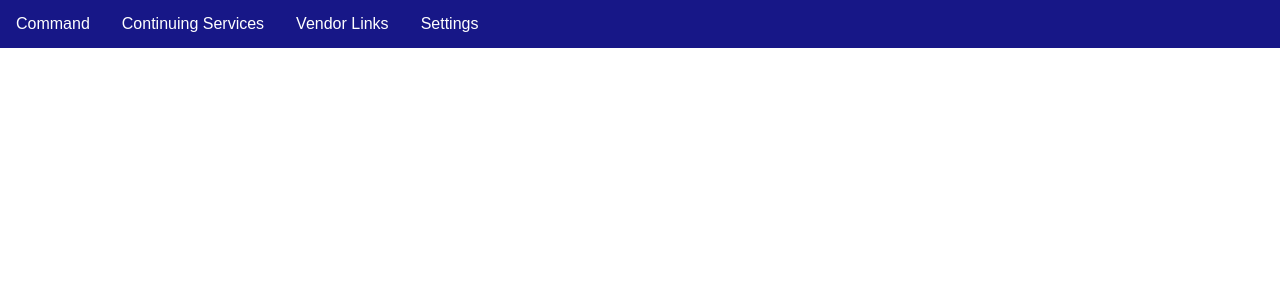
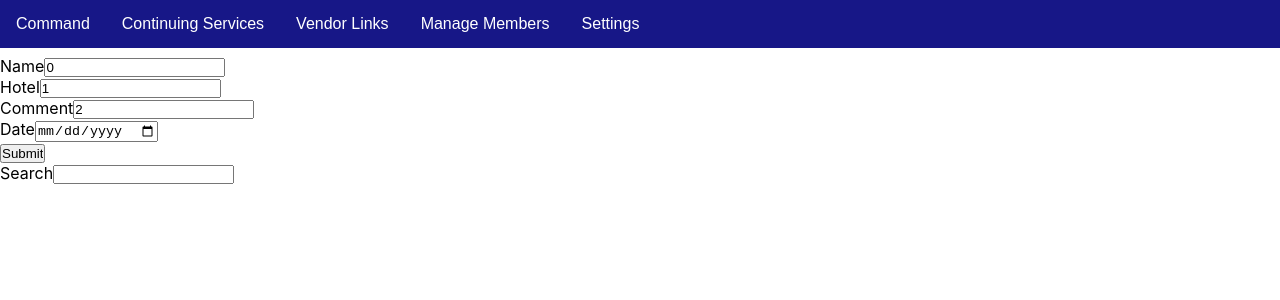
Before and after one commit to TravisAlanH/Navy-Page, a React (Create React App) app: page /Members in a window 1280 px wide. Shown: the top 300 px of the page. Built offline with nearby package versions, Linux system fonts and the light colour scheme.

Commit message:
Members Section Added
Working; Members =>

input to filter members by name, currently returns only first item (incorrect), or returns first item (incorrect) with correct filter item

```diff
--- a/src/App.js
+++ b/src/App.js
@@ -5,6 +5,7 @@ import "./Styles/RPN.css";
 import "./Styles/Data.css";
 import "./Styles/Home.css";
 import "./Styles/Todo.css";
+import "./Styles/Member.css";
 
 // import HomePage from "./Components/HomePage";
 import { BrowserRouter as Router } from "react-router-dom";
--- /dev/null
+++ b/src/Components/BaseComponents/LabelWInputObject.js
@@ -0,0 +1,72 @@
+import React from "react";
+
+export default function LabelWInput({
+  Name,
+  Type,
+  dataInput,
+  Element,
+  Row,
+  Col,
+}) {
+  let returnElement;
+  switch (Element) {
+    case "input":
+      returnElement = (
+        <div className="FlexRowCenterEnd">
+          <label>{Name}</label>
+          <input
+            type={Type}
+            id={Name}
+            placeholder={Name}
+            defaultValue={dataInput}
+          />
+        </div>
+      );
+      break;
+    case "textarea":
+      returnElement = (
+        <div className="FlexRowCenterEnd">
+          <label>{Name}</label>
+          <input
+            type={Type}
+            id={Name}
+            placeholder={Name}
+            defaultValue={dataInput}
+            rows={Row}
+            column={Col}
+          />
+        </div>
+      );
+      break;
+    case "view":
+      returnElement = (
+        <div className="FlexRowCenterEnd">
+          <label>{Name}</label>
+          <input
+            type={Type}
+            id={Name}
+            placeholder={Name}
+            defaultValue={dataInput.Name}
+            rows={Row}
+            column={Col}
+          />
+        </div>
+      );
+      break;
+    default:
+      break;
+  }
+
+  return returnElement;
+  //   return (
+  //     <div className="FlexRowCenterEnd">
+  //       <label>{Name}</label>
+  //       <input
+  //         type={Type}
+  //         id={Name}
+  //         placeholder={Name}
+  //         defaultValue={dataInput}
+  //       />
+  //     </div>
+  //   );
+}
--- a/src/Components/BuildContext/RouterPath.js
+++ b/src/Components/BuildContext/RouterPath.js
@@ -4,6 +4,7 @@ import HomePage from "../HomePage";
 import RNPDataEdit from "../IRP/RNPDataEdit";
 import ViewIPRList from "../IRP/ViewIPRList";
 import ViewIPRRPNDocs from "../IRP/ViewIPR_RPNDocs";
+import Members from "../Members/Members";
 import Todo from "../Todo";
 import Data from "./Data";
 import Settings from "./Settings";
@@ -15,6 +16,7 @@ export default function RouterPath() {
       <Route path="/" element={<Navigate replace to="/Home" />} />
       <Route exact path="/Home" element={<HomePage />}></Route>
       <Route exact path="/Todo" element={<Todo />}></Route>
+      <Route exact path="/Members" element={<Members />}></Route>
 
       <Route exact path="/IPR_List" element={<ViewIPRList />}></Route>
       <Route
--- /dev/null
+++ b/src/Components/Members/Members.js
@@ -0,0 +1,104 @@
+import React, { useState } from "react";
+import LabelWInputObject from "../BaseComponents/LabelWInputObject";
+import { v4 as uuid } from "uuid";
+
+export default function Members() {
+  const [rerender, setRerender] = useState(false);
+
+  const [searchText, setSearchText] = React.useState("");
+
+  //   const MemberData = ["Name", "Hotel", "Comment"];
+  const MemberData = [
+    {
+      "Name": "Name",
+      "Type": "text",
+      "Element": "input",
+      "Row": 10,
+      "Col": 10,
+    },
+    { "Name": "Hotel", "Type": "text", "Element": "input" },
+    { "Name": "Comment", "Type": "text", "Element": "input" },
+    { "Name": "Date", "Type": "date", "Element": "input" },
+  ];
+
+  let NewData = {};
+  let Members = JSON.parse(localStorage.getItem("Members")) || [];
+
+  function handleSubmit(e) {
+    NewData["ID"] = uuid();
+    MemberData.map((item) => {
+      NewData[item.Name] = document.getElementById(item.Name).value;
+      return null;
+    });
+    Members.push(NewData);
+    localStorage.setItem("Members", JSON.stringify(Members));
+    setRerender(!rerender);
+  }
+
+  function handleUpdate(e) {
+    Members.map((item) => {
+      if (item.ID === e.target.elements.ID.value) {
+        console.log("h");
+        item.Name = e.target.elements.Name.value;
+        item.Comment = e.target.elements.Comment.value;
+        item.Hotel = e.target.elements.Hotel.value;
+        item.Date = e.target.elements.Date.value;
+      }
+      return item;
+    });
+    localStorage.setItem("Members", JSON.stringify(Members));
+    setRerender(!rerender);
+  }
+
+  function handleDelete(ID) {
+    Members.map((item, index) => {
+      if (item.ID === ID) {
+        Members.splice(index, 1);
+      }
+      return item;
+    });
+    localStorage.setItem("Members", JSON.stringify(Members));
+    setRerender(!rerender);
+  }
+
+  let RenderedMembers = Members.filter(({ Name }) => Name.toLowerCase().includes(searchText.toLowerCase()));
+
+  return (
+    <div>
+      {/* ADD MEMBERS */}
+      <div>
+        <form onSubmit={handleSubmit}>
+          {MemberData.map((item, index) => {
+            return <LabelWInputObject {...item} dataInput={index} key={index} />;
+          })}
+          <input type={"submit"} />
+        </form>
+      </div>
+      <label>Search</label>
+
+      <input type="text" value={searchText} onChange={({ target }) => setSearchText(target.value)} />
+      {/* VIEW MEMBERS */}
+      <div className="Grid4">
+        {RenderedMembers.map((item, index) => {
+          return (
+            <div className="FlexRowCenterCenter" key={index}>
+              <form onSubmit={handleUpdate}>
+                <input type="text" defaultValue={item.ID} style={{ display: "none" }} name="ID" />
+                <label>Name</label>
+                <input type={"text"} defaultValue={item.Name} name="Name" />
+                <label>Comment</label>
+                <input type={"text"} defaultValue={item.Comment} name="Comment" />
+                <label>Hotel</label>
+                <input type={"text"} defaultValue={item.Hotel} name="Hotel" />
+                <label>Date</label>
+                <input type={"date"} defaultValue={item.Date} name="Date" />
+                <input type={"submit"} />
+              </form>
+              <button onClick={() => handleDelete(item.ID)}>X</button>
+            </div>
+          );
+        })}
+      </div>
+    </div>
+  );
+}
--- a/src/Components/NavBars/TopNavItem.js
+++ b/src/Components/NavBars/TopNavItem.js
@@ -45,6 +45,16 @@ export default function TopNavItem() {
       "Content": [],
     },
     {
+      "Title": "Manage Members",
+      "Type": "",
+      "Content": [
+        {
+          "Title": "Members",
+          "Link": "/Members",
+        },
+      ],
+    },
+    {
       "Title": "Settings",
       "Type": "",
       "Content": [
--- a/src/Components/Todo.js
+++ b/src/Components/Todo.js
@@ -2,41 +2,15 @@ import React, { useState } from "react";
 import { v4 as uuid } from "uuid";
 import LabelWInput from "./BaseComponents/LabelWInput";
 import { add } from "date-fns";
-import {
-  FaCog,
-  FaRegCheckCircle,
-  FaRegCircle,
-  FaRegWindowClose,
-} from "react-icons/fa";
+import { FaCog, FaRegCheckCircle, FaRegCircle, FaRegWindowClose } from "react-icons/fa";
 
 export default function Todo() {
   const [adjustDate, setAdjustDate] = useState(0);
   const [rerender, setRerender] = useState(false);
 
-  var month = [
-    "January",
-    "February",
-    "March",
-    "April",
-    "May",
-    "June",
-    "July",
-    "August",
-    "September",
-    "October",
-    "November",
-    "December",
-  ];
+  var month = ["January", "February", "March", "April", "May", "June", "July", "August", "September", "October", "November", "December"];
 
-  var days = [
-    "Sunday",
-    "Monday",
-    "Tuesday",
-    "Wednesday",
-    "Thursday",
-    "Friday",
-    "Saturday",
-  ];
+  var days = ["Sunday", "Monday", "Tuesday", "Wednesday", "Thursday", "Friday", "Saturday"];
 
   function formatDate(date) {
     var d = new Date(date),
@@ -147,8 +121,7 @@ export default function Todo() {
   }
 
   function deleteItem(ID, Task) {
-    if (window.confirm("Are you sure you want to Delete:" + Task) === false)
-      return;
+    if (window.confirm("Are you sure you want to Delete:" + Task) === false) return;
     event.map((item, index) => {
       if (ID === item.ID) {
         event.splice(index, 1);
@@ -219,19 +192,9 @@ export default function Todo() {
                       }
                       let checkBox;
                       if (event.Checked === false) {
-                        checkBox = (
-                          <FaRegCheckCircle
-                            onClick={() => handleChecked(event.ID)}
-                            className="Done"
-                          />
-                        );
+                        checkBox = <FaRegCheckCircle onClick={() => handleChecked(event.ID)} className="Done" />;
                       } else {
-                        checkBox = (
-                          <FaRegCircle
-                            onClick={() => handleUnChecked(event.ID)}
-                            className="Done"
-                          />
-                        );
+                        checkBox = <FaRegCircle onClick={() => handleUnChecked(event.ID)} className="Done" />;
                       }
                       if (event.Date === formatDate(item.toISOString())) {
                         return (
@@ -268,23 +231,13 @@ export default function Todo() {
                                 </div>
                                 <div className="noActive">{checkBox}</div>
                                 <div className="noActive">
-                                  <FaRegWindowClose
-                                    className="Done"
-                                    onClick={() =>
-                                      deleteItem(event.ID, event.Task)
-                                    }
-                                  />
+                                  <FaRegWindowClose className="Done" onClick={() => deleteItem(event.ID, event.Task)} />
                                 </div>
                                 <div className="noActive">
-                                  <FaCog
-                                    className="Done"
-                                    onClick={() => editItem(event.ID)}
-                                  />
+                                  <FaCog className="Done" onClick={() => editItem(event.ID)} />
                                 </div>
                               </div>
-                              <div className="EventText trueText">
-                                {event.Comment}
-                              </div>
+                              <div className="EventText trueText">{event.Comment}</div>
                               <div className="EventText">{event.Email}</div>
                             </div>
                             <div
@@ -296,36 +249,17 @@ export default function Todo() {
                               <form onSubmit={EditTask}>
                                 <div className="FlexRowCenterEnd">
                                   <label>Edit Name</label>
-                                  <input
-                                    type="text"
-                                    name={"NewTask"}
-                                    defaultValue={event.Task}
-                                  />
+                                  <input type="text" name={"NewTask"} defaultValue={event.Task} />
                                 </div>
                                 <div className="FlexRowCenterEnd">
                                   <label>Edit Comment</label>
-                                  <textarea
-                                    name={"NewComment"}
-                                    defaultValue={event.Comment}
-                                    rows="4"
-                                    cols="25"
-                                    className="trueText"
-                                  />
+                                  <textarea name={"NewComment"} defaultValue={event.Comment} rows="4" cols="25" className="trueText" />
                                 </div>
                                 <div className="FlexRowCenterEnd">
                                   <label>Edit Email</label>
-                                  <input
-                                    type="text"
-                                    name={"NewEmail"}
-                                    defaultValue={event.Email}
-                                  />
+                                  <input type="text" name={"NewEmail"} defaultValue={event.Email} />
                                 </div>
-                                <input
-                                  type={"date"}
-                                  name="NewDate"
-                                  placeholder="DD-MMM-YYYY"
-                                  defaultValue={event.Date}
-                                />
+                                <input type={"date"} name="NewDate" placeholder="DD-MMM-YYYY" defaultValue={event.Date} />
                                 <input
                                   type={"text"}
                                   name="NewID"
@@ -334,11 +268,7 @@ export default function Todo() {
                                     display: "none",
                                   }}
                                 />
-                                <input
-                                  type={"color"}
-                                  name="NewColor"
-                                  defaultValue={event.Color}
-                                />
+                                <input type={"color"} name="NewColor" defaultValue={event.Color} />
                                 <input type={"submit"} />
                               </form>
                             </div>
@@ -361,19 +291,9 @@ export default function Todo() {
           })}{" "}
           <div className="FlexRowCenterEnd">
             <label>Comment</label>
-            <textarea
-              id={"Comment"}
-              placeholder={"Comment"}
-              rows="4"
-              cols="25"
-            />
+            <textarea id={"Comment"} placeholder={"Comment"} rows="4" cols="25" />
           </div>
-          <input
-            type={"date"}
-            id="Date"
-            placeholder="DD-MMM-YYYY"
-            defaultValue={formatDate(today.toISOString())}
-          />
+          <input type={"date"} id="Date" placeholder="DD-MMM-YYYY" defaultValue={formatDate(today.toISOString())} />
           <input type={"color"} id="Color" />
           <input type={"submit"} />
         </form>
--- /dev/null
+++ b/src/Styles/Member.css
@@ -0,0 +1,4 @@
+.Grid4 {
+    display: grid;
+    grid-template-columns: 50rem
+}
```
Also changed, not shown: 1 other file (tests, documents, lock files or other folders).
